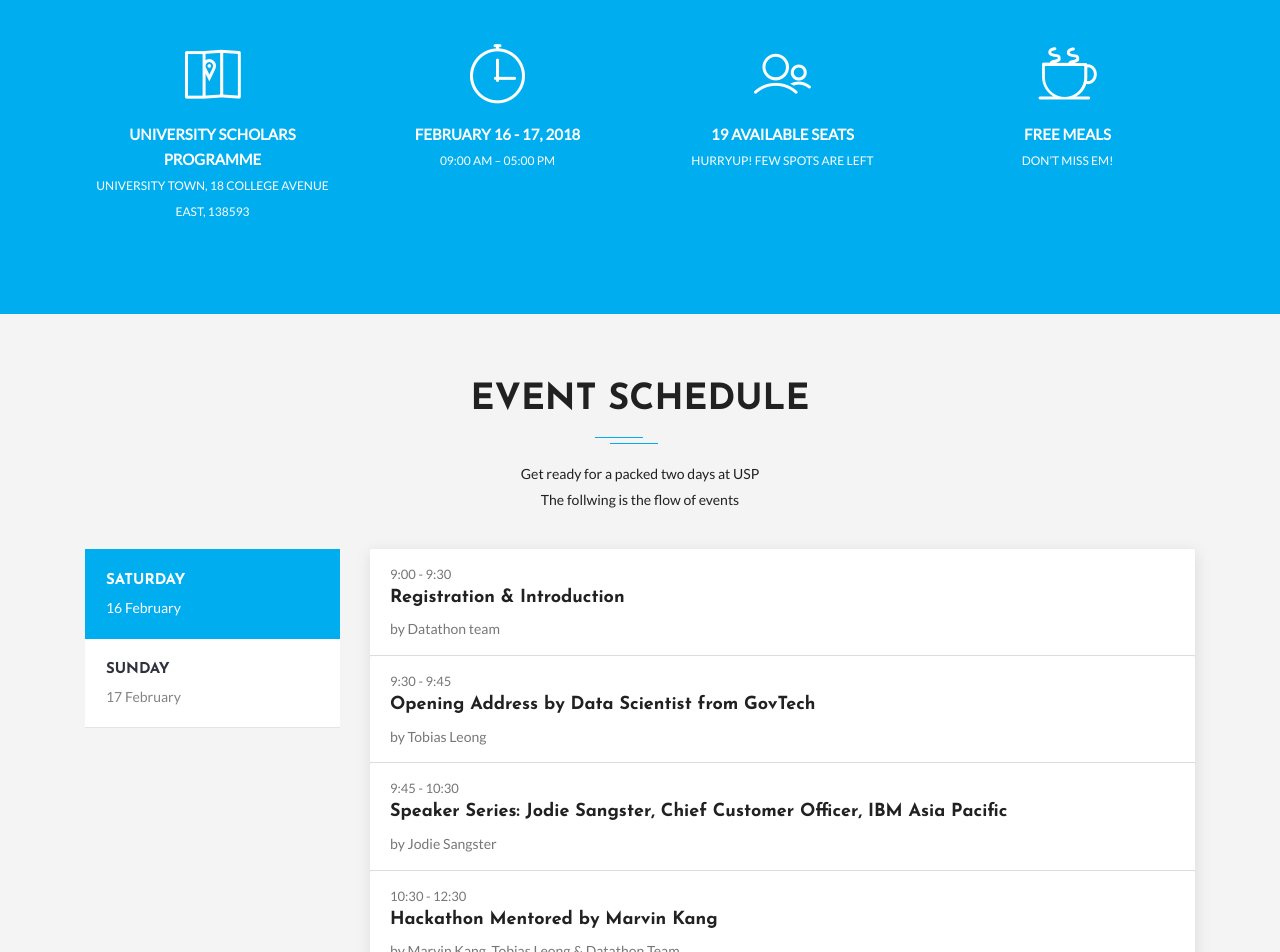
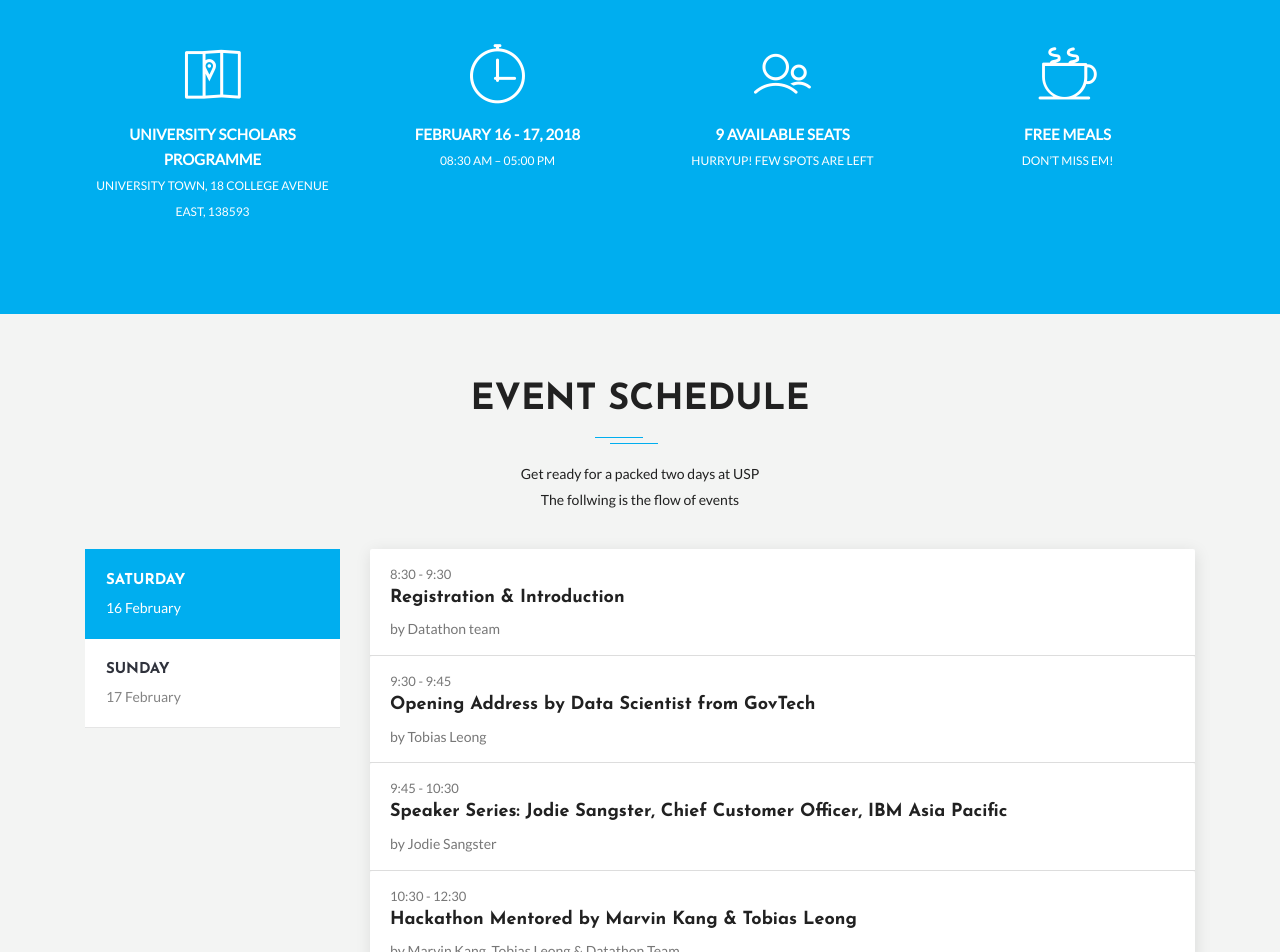
Before and after one commit to raivatshah/uspdatajournalism, a plain HTML site: page index.html in a window 1280 px wide. Shown: the part 3100-4052 px from the top of the page. Drawn offline with Linux system fonts and the light colour scheme; some packages are replaced by stand-ins of ours; files whose address does not match are found by name.

Commit message:
final changes

```diff
--- a/index.html
+++ b/index.html
@@ -347,14 +347,14 @@
             <div class="counter wow fadeInRight" data-wow-delay="0.6s">
               <div class="icon"><i class="lni-timer"></i></div>
               <p>February 16 - 17, 2018</p>
-              <span>09:00 AM – 05:00 PM</span>
+              <span>08:30 AM – 05:00 PM</span>
             </div>
           </div>
           <!-- Counter Item -->
           <div class="col-md-6 col-lg-3 col-xs-12 work-counter-widget text-center">
             <div class="counter wow fadeInRight" data-wow-delay="0.9s">
               <div class="icon"><i class="lni-users"></i></div>
-              <p>19 Available Seats</p>
+              <p>9 Available Seats</p>
               <span>Hurryup! few spots are left</span>
             </div>
           </div>
@@ -412,7 +412,7 @@
                   <div class="card">
                     <div id="headingOne">
                       <div class="collapsed card-header" data-toggle="collapse" data-target="#collapseOne" aria-expanded="false" aria-controls="collapseOne">
-                        <span class="time">9:00 - 9:30</span>
+                        <span class="time">8:30 - 9:30</span>
                         <h4>Registration & Introduction</h4>
                         <h5 class="name">by Datathon team</h5>
                       </div>
@@ -442,7 +442,7 @@
                       <div class="collapsed card-header" data-toggle="collapse" data-target="#collapseThree" aria-expanded="false" aria-controls="collapseThree">
 
                         <span class="time">10:30 - 12:30</span>
-                        <h4>Hackathon Mentored by Marvin Kang</h4>
+                        <h4>Hackathon Mentored by Marvin Kang & Tobias Leong</h4>
                         <h5 class="name">by Marvin Kang, Tobias Leong & Datathon Team</h5>
                       </div>
                     </div>
```
Also changed, not shown: 1 other file.
